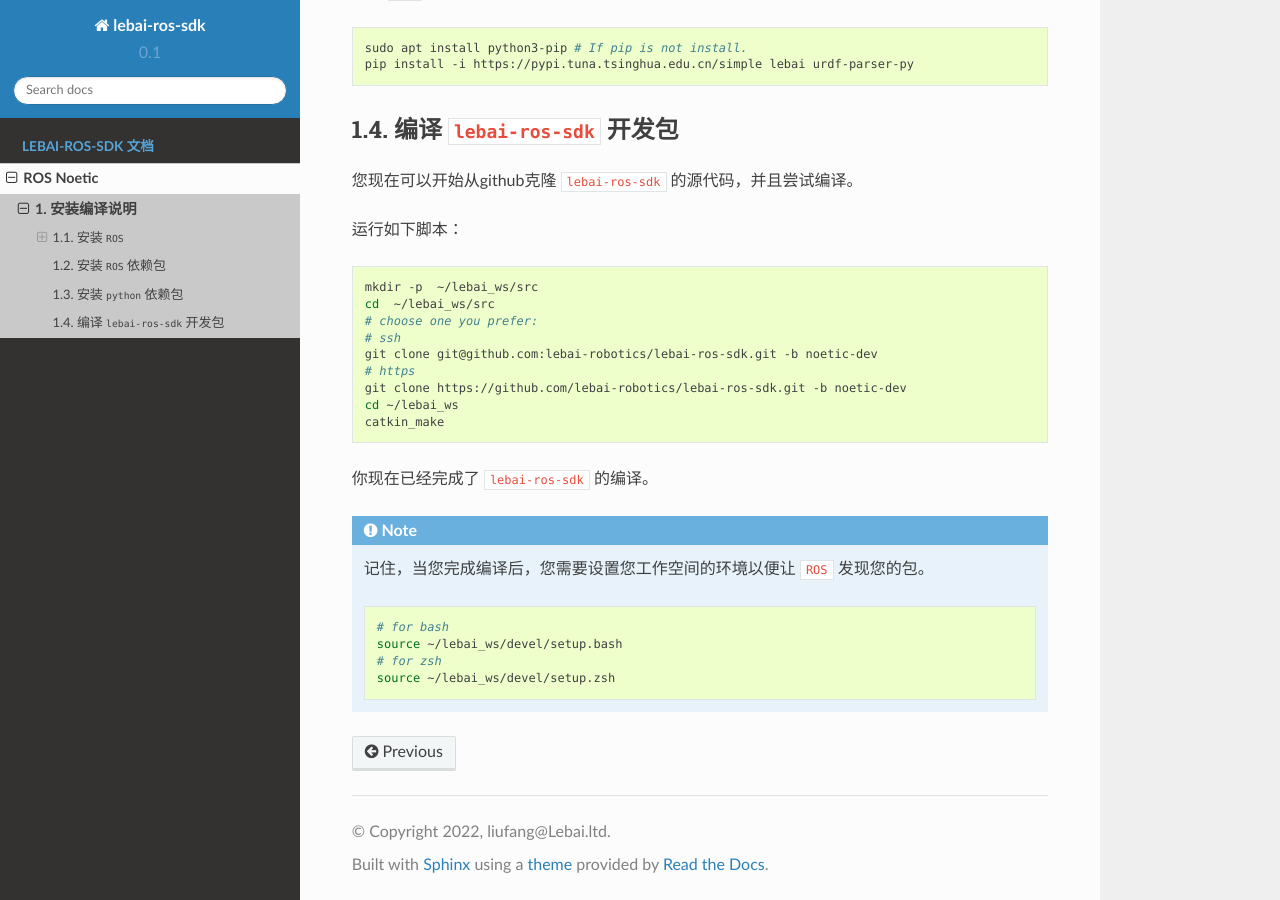
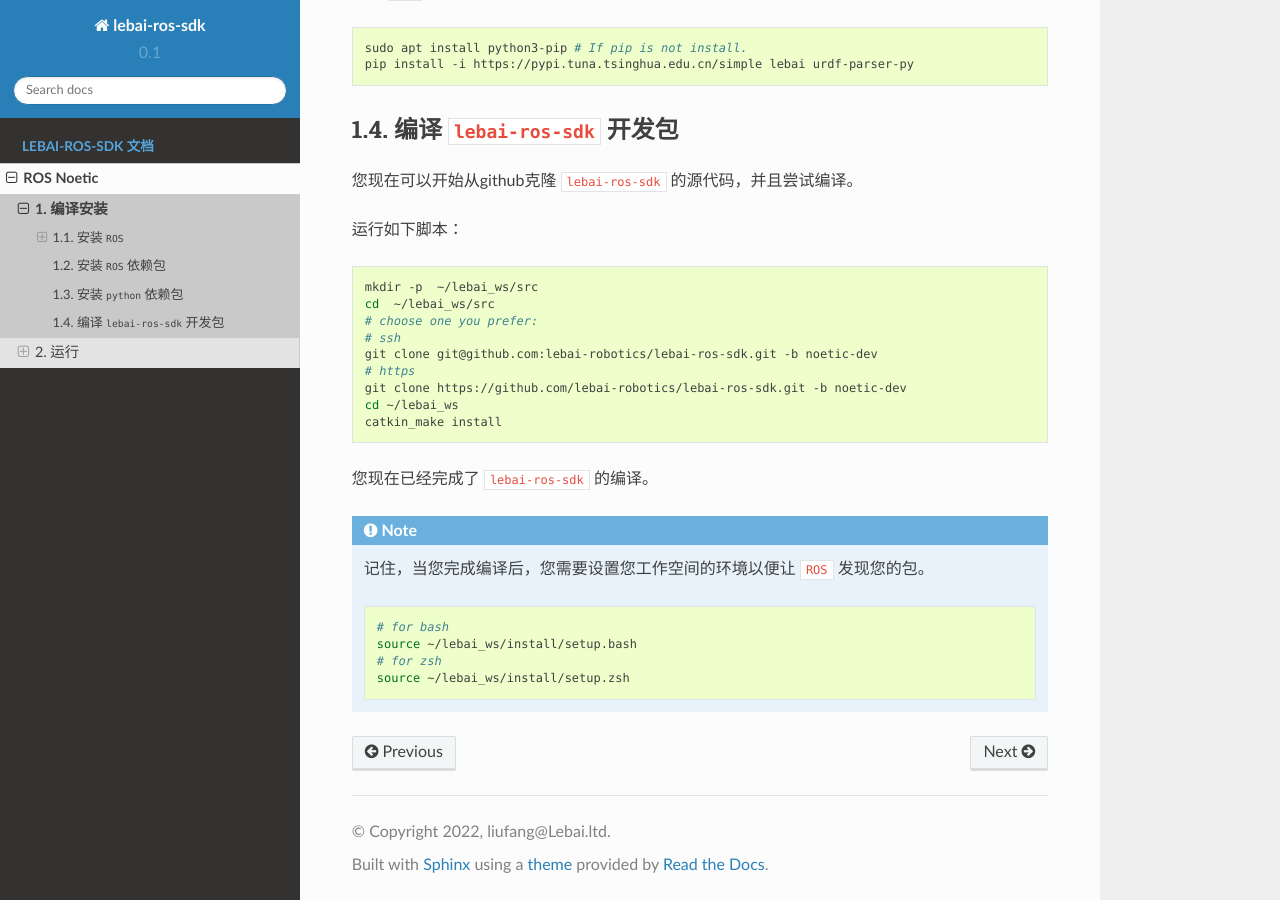
Before and after one commit to lebai-robotics/lebai-ros-sdk, a Sphinx documentation site: the page built from source/noetic/Install.rst, in a window 1280 px wide and 900 px high, scrolled down 1967 px. Built offline with Sphinx 7.4.7 and the Read the Docs theme 2.0.0, drawn with Linux system fonts in a browser that asks for light colours; some of the changed text lies outside the part shown.

Commit message:
update document.

```diff
--- a/requirements.txt
+++ b/requirements.txt
@@ -1,3 +1,5 @@
 sphinx >= 4.4.0
 sphinx_rtd_theme >= 1.0.0
 sphinx-copybutton >= 0.5.0
+sphinx-tabs ~= 3.3.1
+docutils ~=0.17.0
--- a/source/Noetic.rst
+++ b/source/Noetic.rst
@@ -8,4 +8,5 @@
    :numbered:
    :maxdepth: 2
 
-   安装编译说明 <noetic/Install>
+   编译安装 <noetic/Install>
+   运行 <noetic/Execution>
--- a/source/conf.py
+++ b/source/conf.py
@@ -33,6 +33,7 @@
     'sphinx.ext.todo',
     'sphinx_copybutton',
     'sphinx.ext.githubpages',
+    'sphinx_tabs.tabs',
 ]
 
 # Add any paths that contain templates here, relative to this directory.
--- a/source/noetic/Install.rst
+++ b/source/noetic/Install.rst
@@ -1,6 +1,6 @@
-.. _install:
+.. _noetic_install:
 
-编译安装说明
+编译编译安装
 ============
 
 .. contents:: 目录
@@ -105,9 +105,9 @@
    # https
    git clone https://github.com/lebai-robotics/lebai-ros-sdk.git -b noetic-dev
    cd ~/lebai_ws
-   catkin_make
+   catkin_make install
 
-你现在已经完成了 ``lebai-ros-sdk`` 的编译。
+您现在已经完成了 ``lebai-ros-sdk`` 的编译。
 
 .. note::
    记住，当您完成编译后，您需要设置您工作空间的环境以便让 ``ROS`` 发现您的包。
@@ -115,6 +115,6 @@
    .. code-block:: bash
 
       # for bash
-      source ~/lebai_ws/devel/setup.bash
+      source ~/lebai_ws/install/setup.bash
       # for zsh
-      source ~/lebai_ws/devel/setup.zsh
+      source ~/lebai_ws/install/setup.zsh
```
Also changed, not shown: source/noetic/Execution.rst (added, +66 -0 lines), .gitmodules (added), 2 other files.
